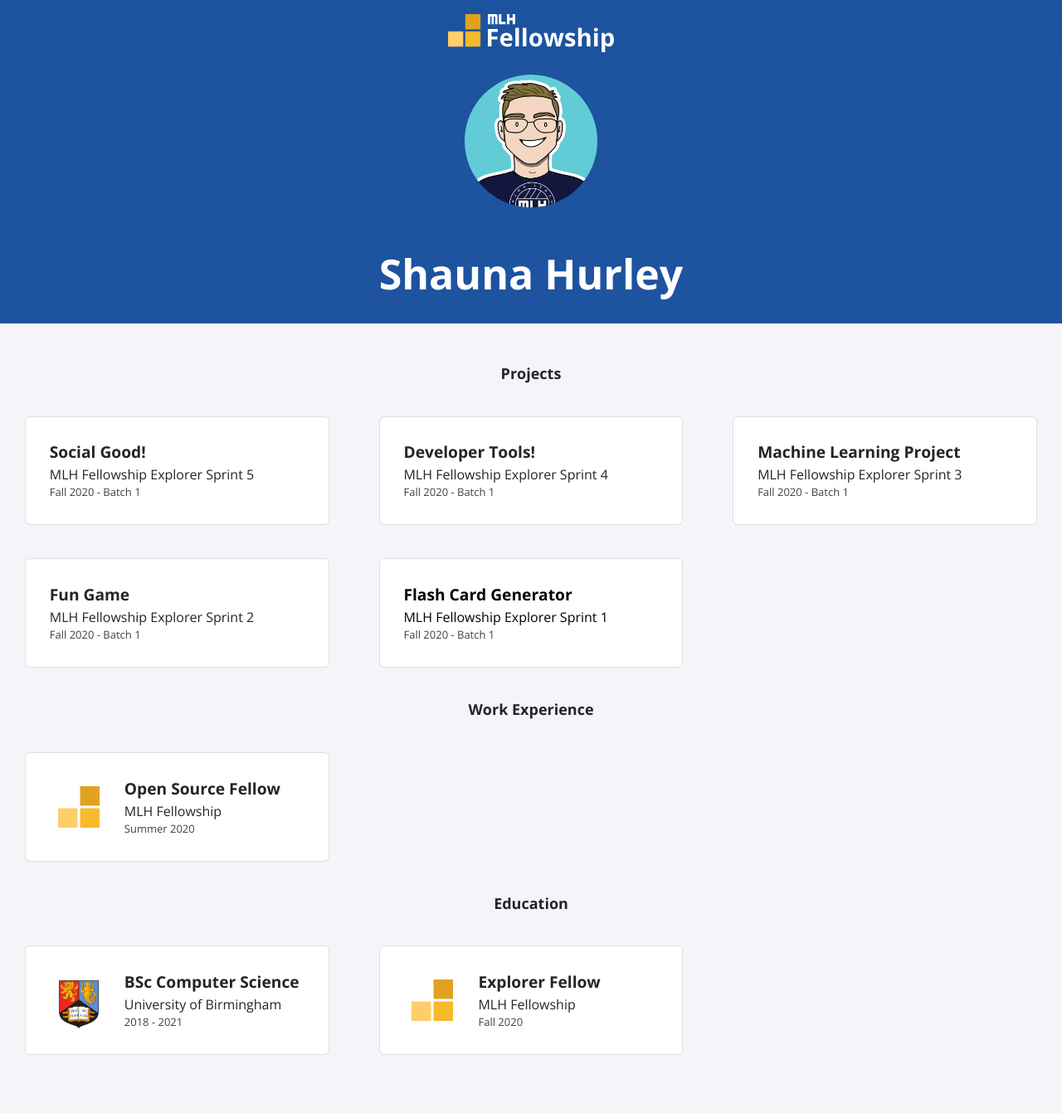
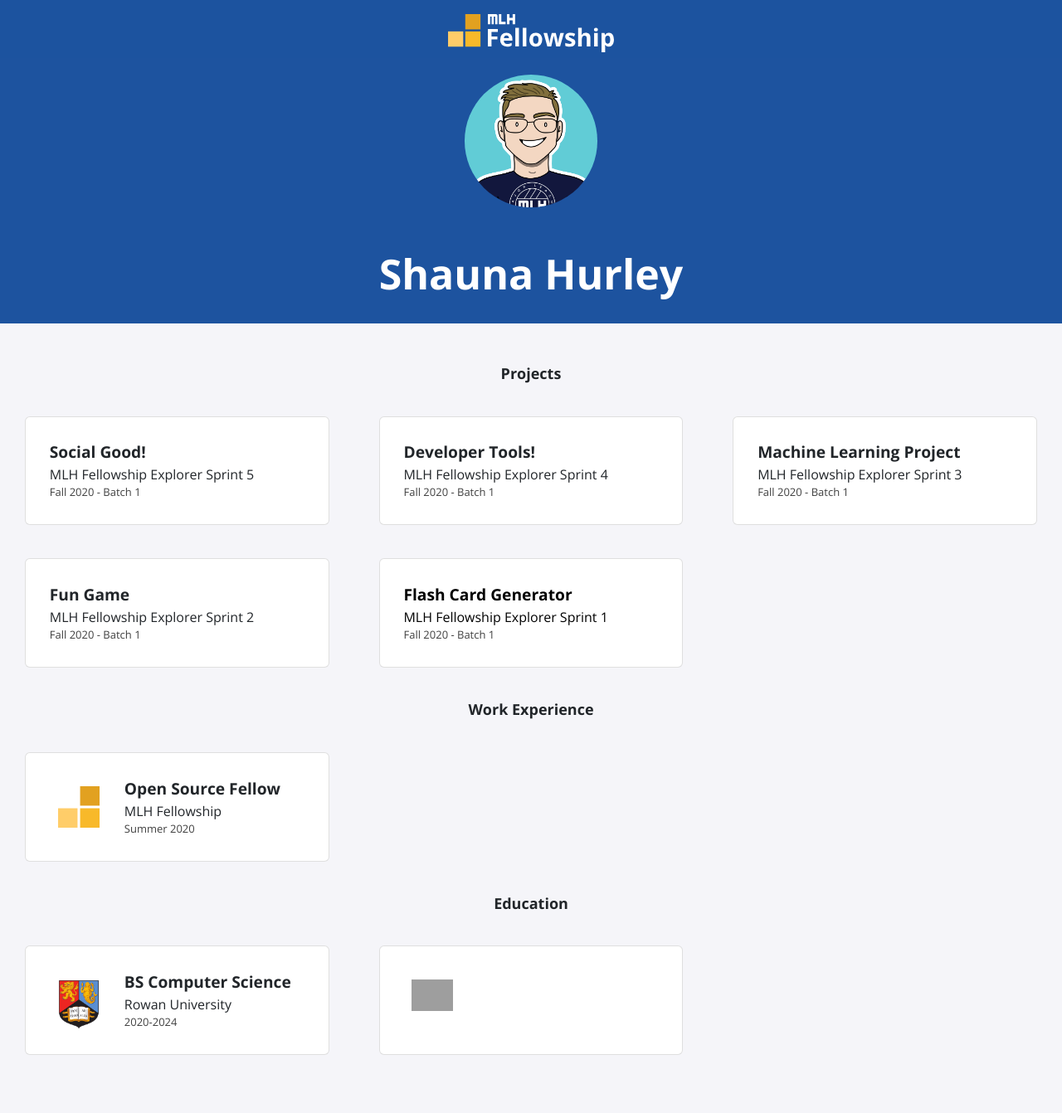
Before and after one commit to shaunahurley/shaunahurley.github.io, a Jekyll site: the page built from index.html, in a window 1280 px wide. Shown: the whole page at 83% size. Built offline with Jekyll 4.4.1, drawn with Linux system fonts in a browser that asks for light colours; nearby versions of some CDN libraries; grey boxes are pictures that could not be loaded.

Commit message:
changed first course, institute, and dates
Cleared remaining info since I didn't have a fellowship.

```diff
--- a/_data/education.yml
+++ b/_data/education.yml
@@ -1,9 +1,9 @@
-- course: BSc Computer Science
-  institute: University of Birmingham
-  dates: 2018 - 2021
+- course: BS Computer Science
+  institute: Rowan University
+  dates: 2020-2024
   logo: uob.png
 
-- course: Explorer Fellow
-  institute: MLH Fellowship
-  dates: Fall 2020
-  logo: fellowship.svg
+- course:
+  institute:
+  dates:
+  logo:
```
